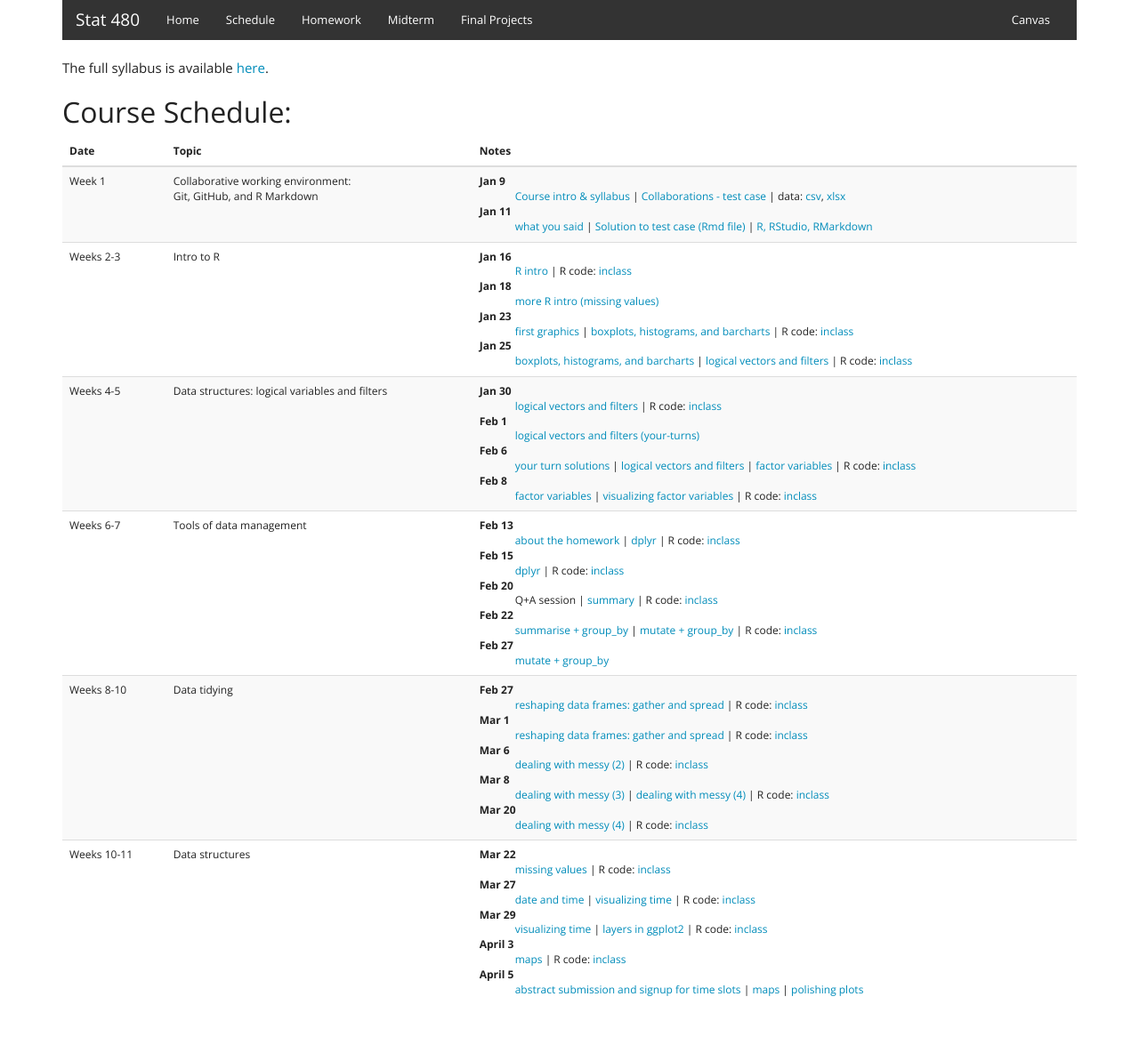
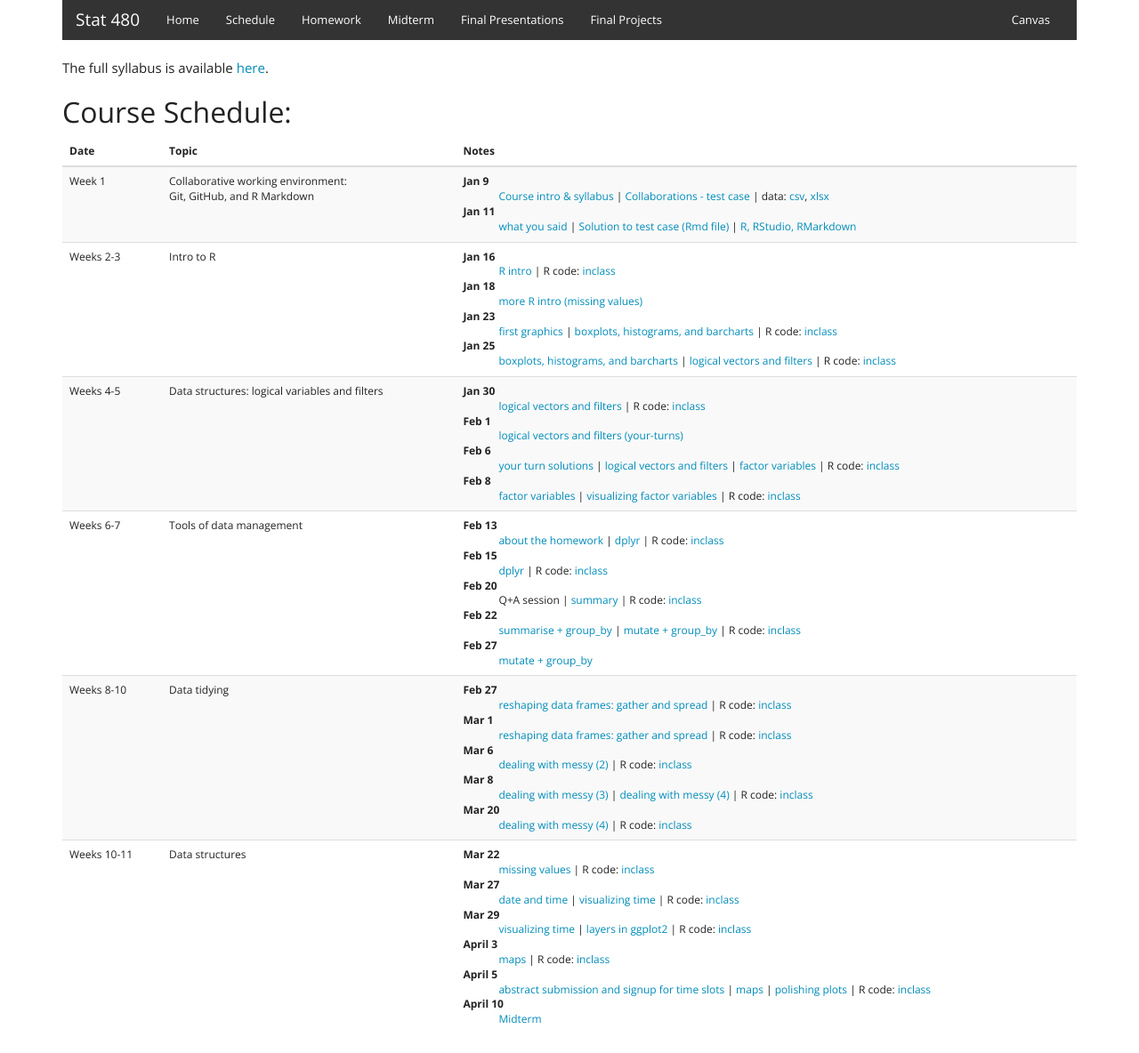
Before and after one commit to Stat480-at-ISU/Stat480-at-ISU.github.io-2019, a Jekyll site: the page built from schedule.html, in a window 1280 px wide. Shown: the whole page at 89% size. Built offline with Jekyll 4.4.1, drawn with Linux system fonts in a browser that asks for light colours; before the commit the page ends 1150 px from its top, so only the background shows below that.

Commit message:
presenttions added

```diff
--- a/_config.yml
+++ b/_config.yml
@@ -16,9 +16,13 @@ navigation:
   url: /homework.html
 - text: Midterm
   url: /midterm.html
+- text: Final Presentations
+  url: /presentations
+  layout:
+    - post
 - text: Final Projects
   url: /projects.html
 collections:
   topics:
     output: true
-    permalink: /blog/:path/
+    permalink: /presentations/:path/
--- a/schedule.html
+++ b/schedule.html
@@ -147,7 +147,11 @@ slides: <a href="../materials/02_reading-files/01_ascii.html" target=_blank>read
           <dd><a href="../materials/04_data-structures/04_maps.html" target=_blank>maps</a> | R code: <a href="code/apr3-inclass.R">inclass</a>
           </dd>
           <dt>April 5</dt>
-          <dd><a href="https://heike.wufoo.com/forms/m1j894e40e4egep/">abstract submission and signup for time slots</a> | <a href="../materials/04_data-structures/04_maps.html" target=_blank>maps</a> | <a href="../materials/05_plot-elements/01_polishing-plots.html" target=_blank>polishing plots</a>
+          <dd><a href="https://heike.wufoo.com/forms/m1j894e40e4egep/">abstract submission and signup for time slots</a> | <a href="../materials/04_data-structures/04_maps.html" target=_blank>maps</a> | <a href="../materials/05_plot-elements/01_polishing-plots.html" target=_blank>polishing plots</a> | R code: <a href="code/apr5-inclass.R">inclass</a>
+          </dd>
+
+          <dt>April 10</dt>
+          <dd><a href="midterm.html">Midterm</a>
           </dd>
           </dl>
         </td>
```
Also changed, not shown: 7 other files.
